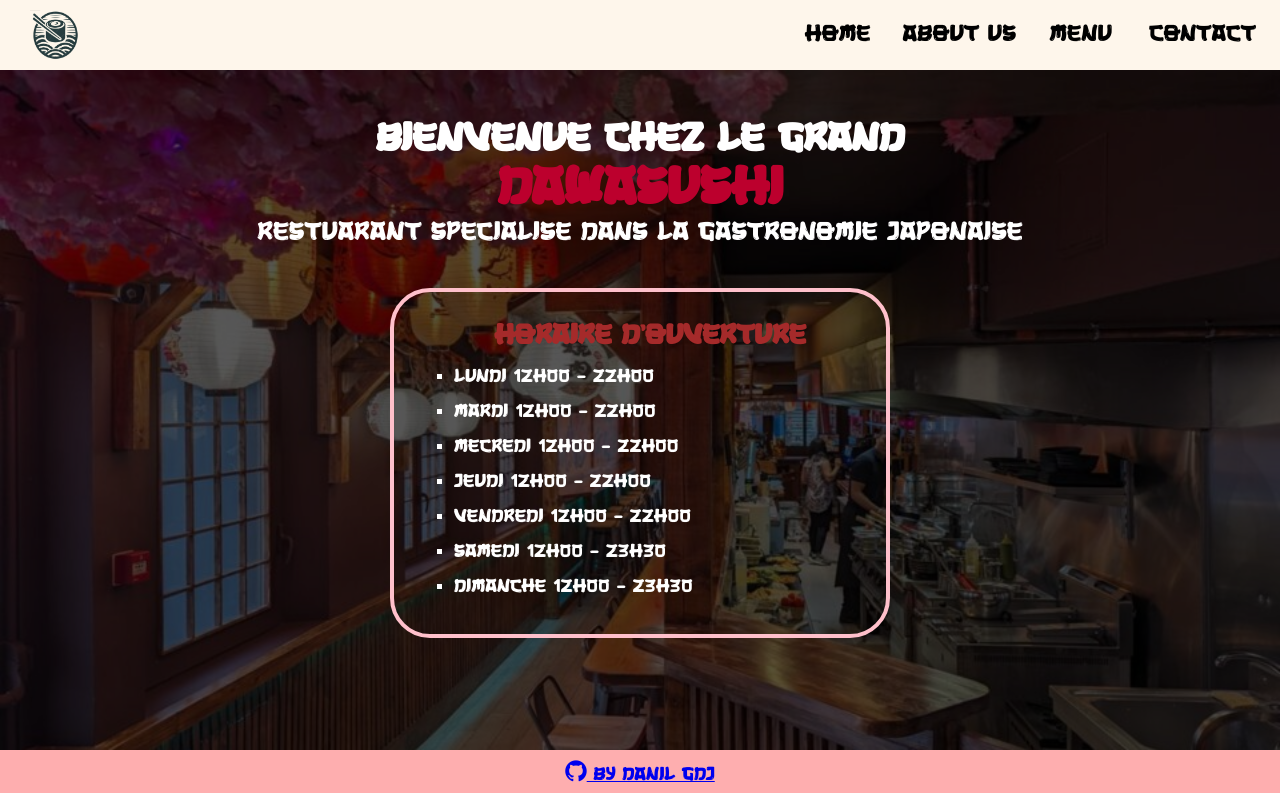
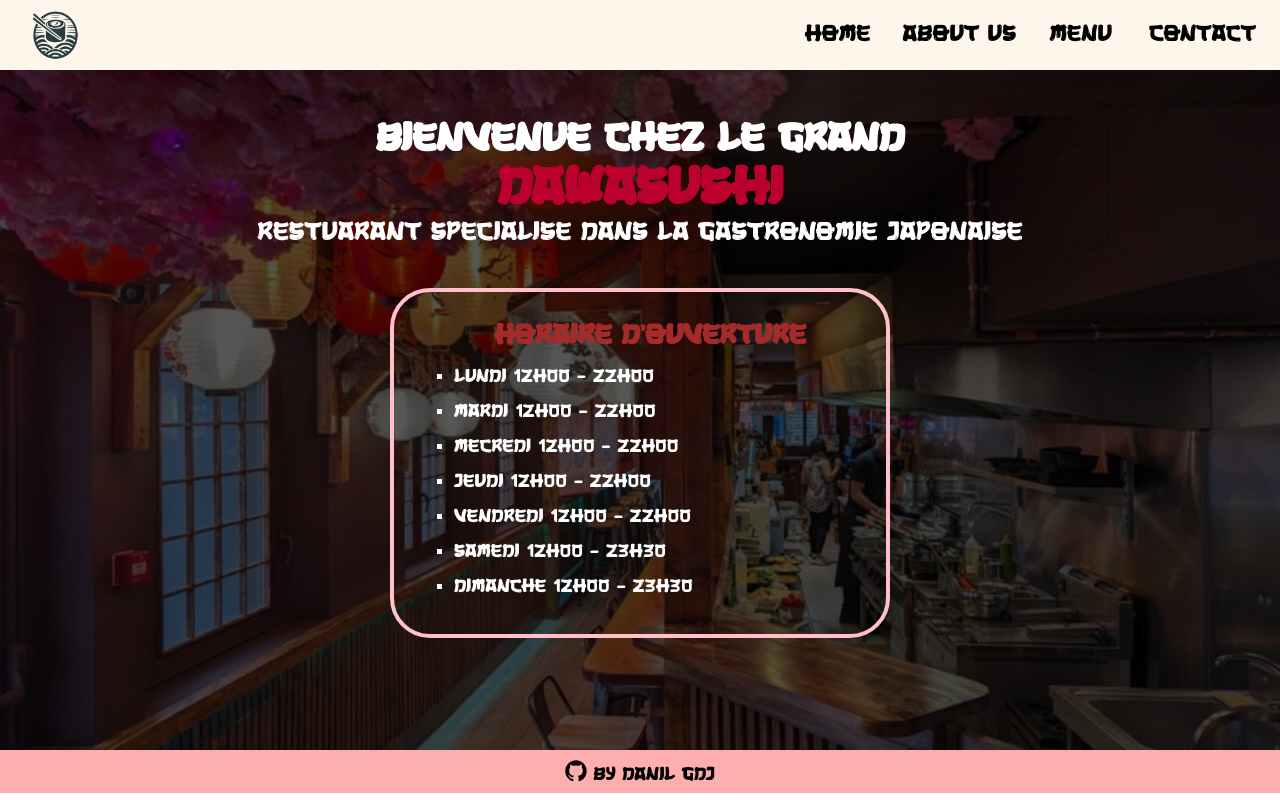
Before and after one commit to D4NIL122IQ/TOP-Restaurant, a website built with webpack: page dist/index.html in a window 1280 px wide. Built offline with nearby package versions, Linux system fonts and the light colour scheme.

Commit message:
cass final commit
setup footer

```diff
--- a/src/css/general.css
+++ b/src/css/general.css
@@ -65,8 +65,15 @@ footer{
     text-align: center;
     background-color: #feaeaf;
 }
-footer>i{
-    height: 30px;
+footer>a{
+    text-decoration: none;
+    color: black;
+}
+footer>a::before{
+    color: WHITE;
+}
+footer>a::after{
+    color: WHITE;
 }
 @media screen and (max-width: 600px){
     header>nav>button{
```
